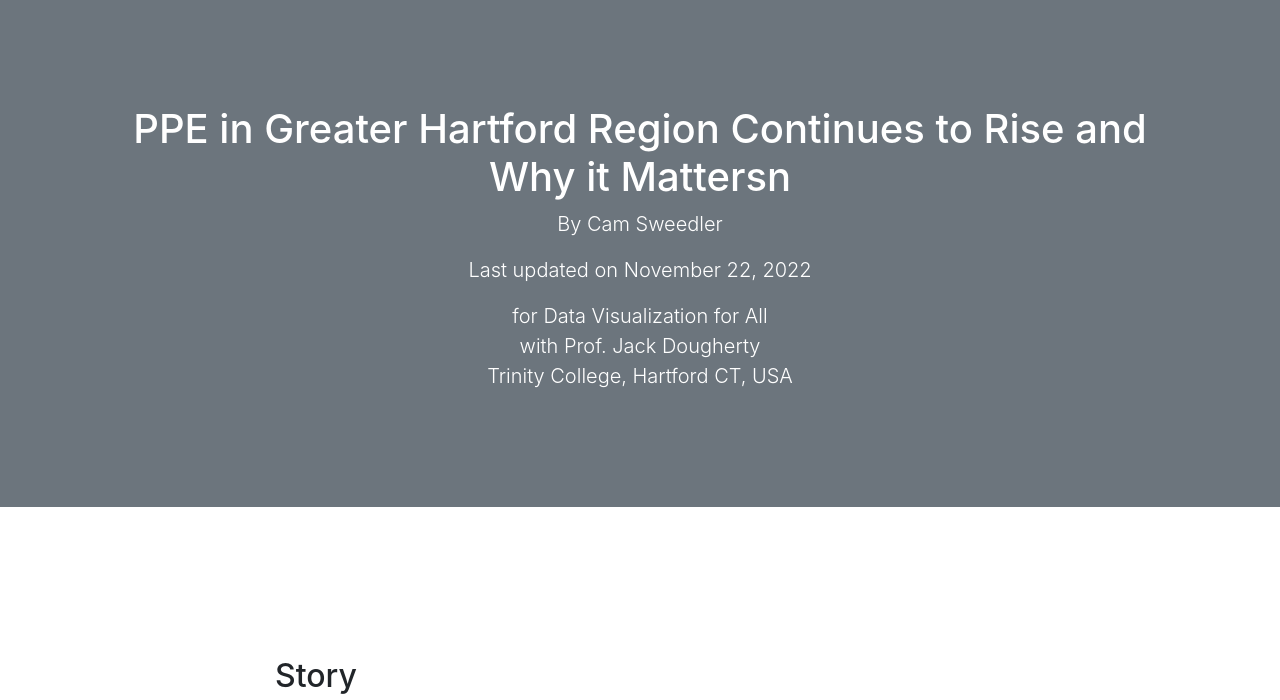
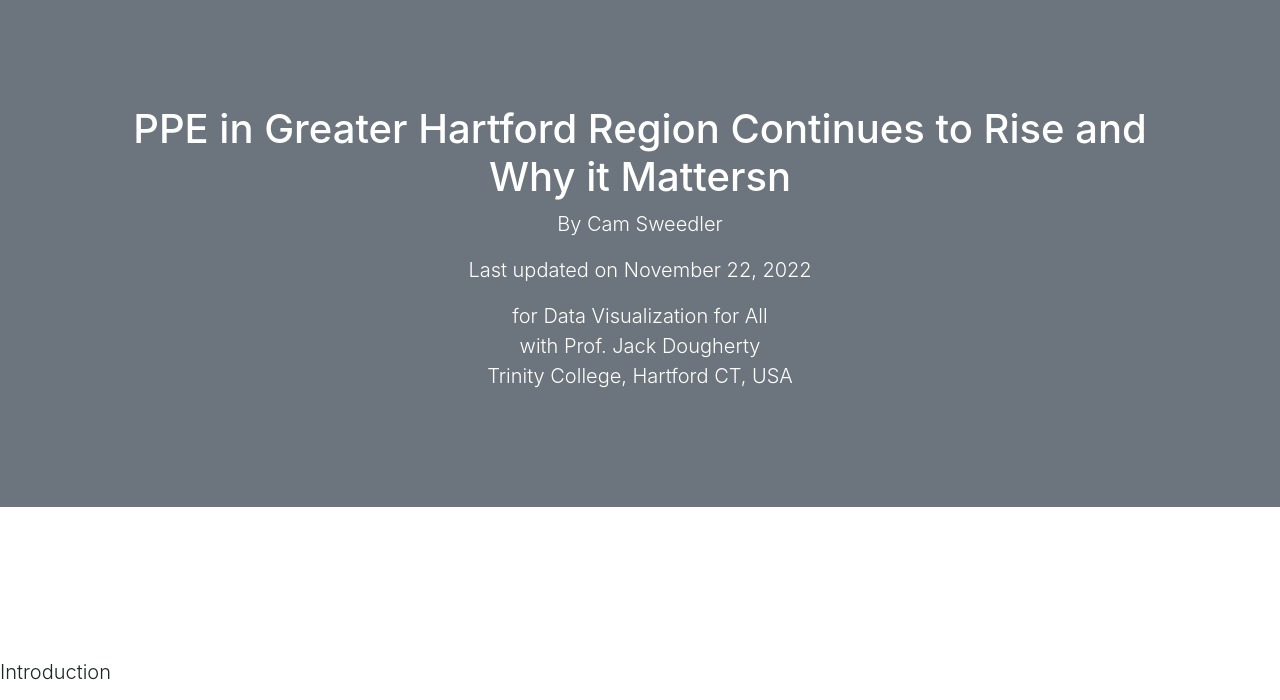
Before and after one commit to sweed3/Cam-Sample-DataStory, a plain HTML site: page index.html in a window 1280 px wide. Shown: the part 51-751 px from the top of the page. Drawn offline with nearby package versions, Linux system fonts and the light colour scheme.

Commit message:
Update index.html

```diff
--- a/index.html
+++ b/index.html
@@ -62,6 +62,7 @@
 
   <!-- Beginning of Section 1 -->
   <section id="Story">
+    <p class="lead">Introduction</p>
     <div class="container">
       <div class="row">
         <div class="col-lg-8 mx-auto">
```
